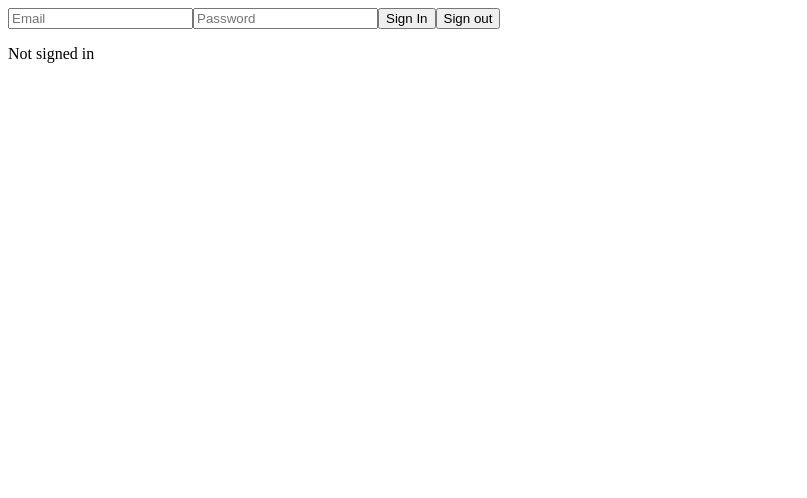
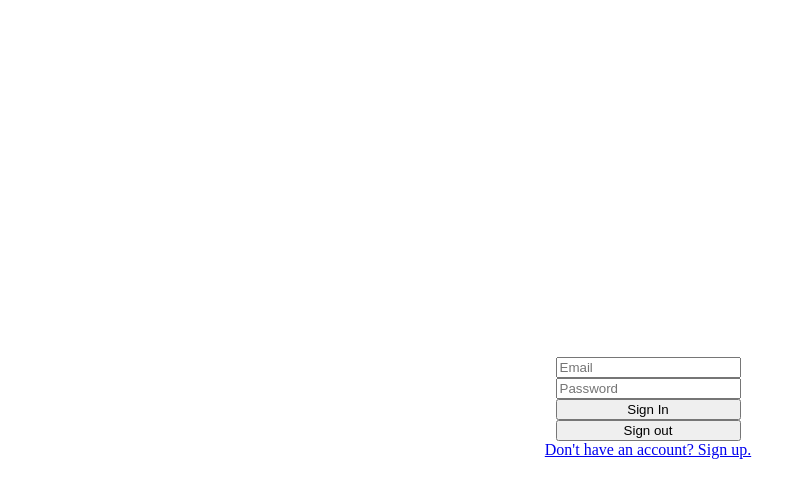
Before and after one commit to IanCo0k/social-media, a React (Vite) app: page / in a window 1280 px wide. Shown: the top 498 px of the page, without its empty margins (0-807 px from the left). Built offline with nearby package versions, Linux system fonts and the light colour scheme; no server answers.

Commit message:
added sign up page

```diff
--- a/package.json
+++ b/package.json
@@ -13,7 +13,8 @@
     "@firebase/firestore": "^3.8.1",
     "firebase": "^9.16.0",
     "react": "^18.2.0",
-    "react-dom": "^18.2.0"
+    "react-dom": "^18.2.0",
+    "react-router-dom": "^6.8.0"
   },
   "devDependencies": {
     "@types/react": "^18.0.26",
--- a/src/App.jsx
+++ b/src/App.jsx
@@ -1,82 +1,14 @@
-import {useState, useEffect} from 'react';
-import firebase from 'firebase/compat/app';
-import 'firebase/compat/auth';
-import 'firebase/compat/firestore';
+import { Routes, Route } from 'react-router-dom';
+import SignIn from './SignIn';
+import SignUp from './Pages/SignUp';
 
-
-  const App = () => {
-
-    const firebaseConfig = {
-      apiKey: "AIzaSyALmTermsnlmGpQ3qtn-sKJ6e61c6umKMI",
-      authDomain: "social-media-d3bb4.firebaseapp.com",
-      projectId: "social-media-d3bb4",
-      storageBucket: "social-media-d3bb4.appspot.com",
-      messagingSenderId: "972015921763",
-      appId: "1:972015921763:web:8bc56365f01e4f8f89a656"
-    };
-
-    firebase.initializeApp(firebaseConfig);
-
-    const [email, setEmail] = useState('');
-    const [password, setPassword] = useState('');
-    const [error, setError] = useState(null);
-
-    const [user, setUser] = useState(null);
-
-    useEffect(() => {
-      firebase.auth().onAuthStateChanged((user) => {
-        if (user) {
-          setUser(user);
-          console.log(user);
-        } else {
-          setUser(null);
-        }
-      });
-    }, []);
-
-    const handleSignIn = async (e) => {
-      e.preventDefault();
-
-      try {
-        await firebase.auth().signInWithEmailAndPassword(email, password);
-        console.log('successfully logged in')
-      } catch (error) {
-        setError(error.message);
-      }
-    };
-
-    const handleSignOut = () => {
-      firebase.auth().signOut();
-    };
-
-    return (
-      <div>
-      <form onSubmit={handleSignIn}>
-        <input
-          type="email"
-          placeholder="Email"
-          value={email}
-          onChange={(e) => setEmail(e.target.value)}
-        />
-        <input
-          type="password"
-          placeholder="Password"
-          value={password}
-          onChange={(e) => setPassword(e.target.value)}
-        />
-        <button type="submit">Sign In</button>
-        <button onClick={handleSignOut}>Sign out</button>
-
-        {error && <p>{error}</p>}
-      </form>
-
-      {user ? (
-        <p>Signed in as {user.email}</p>
-      ) : (
-        <p>Not signed in</p>
-      )}
-      </div>
-    );
-  };
-
-  export default App;
+export default function App() {
+  return (
+    <div>
+        <Routes>
+            <Route exact path='/' element={<SignIn/>}/>
+            <Route path='/sign-up' element={<SignUp/>}/>
+        </Routes>
+    </div>
+  )
+}
--- /dev/null
+++ b/src/Pages/Home.jsx
@@ -0,0 +1,5 @@
+export default function Home() {
+  return (
+    <div>Home</div>
+  )
+}
--- /dev/null
+++ b/src/Pages/SignUp.jsx
@@ -0,0 +1,43 @@
+import React, { useState, useEffect } from 'react';
+import firebase from '../firebase'
+import './SignUp.css';
+
+function SignUp() {
+  const [email, setEmail] = useState('');
+  const [password, setPassword] = useState('');
+
+
+  const handleSignUp = async (event) => {
+    event.preventDefault();
+
+    try {
+      await firebase.auth().createUserWithEmailAndPassword(email, password);
+      console.log('successfully created');
+    } catch (error) {
+      console.error(error);
+    }
+    setEmail('');
+    setPassword('');
+  };
+
+
+  return (
+    <form onSubmit={handleSignUp}>
+      <input
+        type="email"
+        value={email}
+        onChange={(event) => setEmail(event.target.value)}
+        placeholder="Email"
+      />
+      <input
+        type="password"
+        value={password}
+        onChange={(event) => setPassword(event.target.value)}
+        placeholder="Password"
+      />
+      <button type="submit">Sign Up</button>
+    </form>
+  );
+}
+
+export default SignUp;
--- /dev/null
+++ b/src/SignIn.css
@@ -0,0 +1,14 @@
+.container{
+    background: #fff;
+    width: 100vw;
+    min-height: 100vh;
+    display: flex;
+    flex-direction: column;
+    justify-content: center;
+    align-items: center;
+}
+
+form{
+    display: flex;
+    flex-direction: column;
+}
--- /dev/null
+++ b/src/SignIn.jsx
@@ -0,0 +1,70 @@
+import {useState, useEffect} from 'react';
+import firebase from './firebase';
+import './SignIn.css';
+
+
+  const SignIn = () => {
+
+    const handleSignIn = async (e) => {
+      e.preventDefault();
+
+      console.log('is this even working');
+      try {
+        await firebase.auth().signInWithEmailAndPassword(email, password);
+        console.log('successfully logged in')
+      } catch (error) {
+        setError(error.message);
+      }
+    };
+
+    const handleSignOut = () => {
+      firebase.auth().signOut();
+    };
+
+
+
+    const [email, setEmail] = useState('');
+    const [password, setPassword] = useState('');
+    const [error, setError] = useState(null);
+
+    const [user, setUser] = useState(null);
+
+    useEffect(() => {
+      console.log('page loaded')
+      firebase.auth().onAuthStateChanged((user) => {
+        if (user) {
+          setUser(user);
+          console.log(user);
+        } else {
+          setUser(null);
+        }
+      });
+    }, []);
+
+    return (
+      <div className='container'>
+      <form onSubmit={handleSignIn}>
+        <input
+          type="email"
+          placeholder="Email"
+          value={email}
+          onChange={(e) => setEmail(e.target.value)}
+        />
+        <input
+          type="password"
+          placeholder="Password"
+          value={password}
+          onChange={(e) => setPassword(e.target.value)}
+        />
+        <button type="submit">Sign In</button>
+        <button onClick={handleSignOut}>Sign out</button>
+
+        {error && <p>{error}</p>}
+      </form>
+
+      <a href="/#/sign-up">Don't have an account? Sign up.</a>
+      </div>
+    );
+  };
+
+  export default SignIn;
--- /dev/null
+++ b/src/firebase.js
@@ -0,0 +1,14 @@
+import firebase from 'firebase/compat/app';
+import 'firebase/compat/auth';
+import 'firebase/compat/firestore';
+
+const firebaseConfig = {
+    apiKey: "AIzaSyALmTermsnlmGpQ3qtn-sKJ6e61c6umKMI",
+    authDomain: "social-media-d3bb4.firebaseapp.com",
+    projectId: "social-media-d3bb4",
+    storageBucket: "social-media-d3bb4.appspot.com",
+    messagingSenderId: "972015921763",
+    appId: "1:972015921763:web:8bc56365f01e4f8f89a656"
+  };
+
+  export default firebase;
--- a/src/main.jsx
+++ b/src/main.jsx
@@ -1,9 +1,12 @@
 import React from 'react'
 import ReactDOM from 'react-dom/client'
 import App from './App'
+import {HashRouter} from 'react-router-dom';
 
 ReactDOM.createRoot(document.getElementById('root')).render(
   <React.StrictMode>
-    <App />
+    <HashRouter>
+      <App />
+    </HashRouter>
   </React.StrictMode>,
 )
```
Also changed, not shown: src/Pages/Home.css (added), src/Pages/SignUp.css (added), 1 other file (tests, documents, lock files or other folders).
